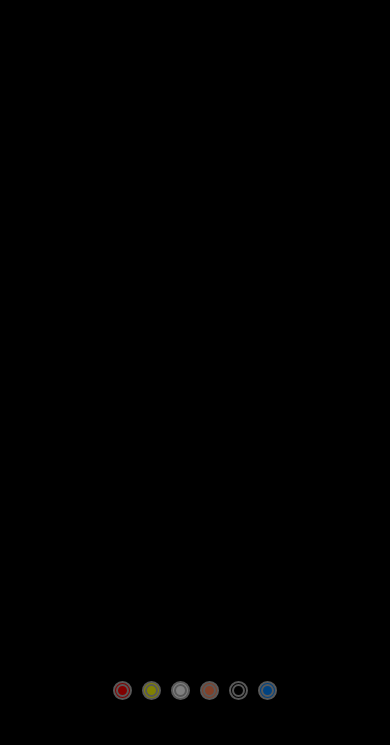
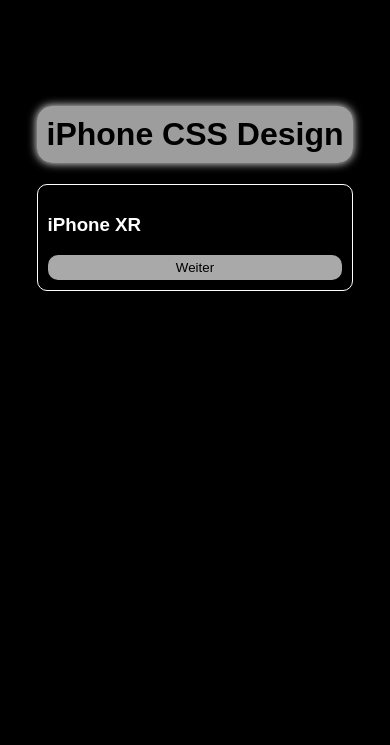
Before and after one commit to n-km/iphone, a plain HTML site: page index.html in a window 390 px wide. Drawn offline with Linux system fonts and the light colour scheme.

Commit message:
iPhone-Liste

```diff
--- a/index.html
+++ b/index.html
@@ -1,50 +1,27 @@
 <!DOCTYPE html>
+
 <html>
     <head>
         <meta charset="utf-8">
         <meta http-equiv="X-UA-Compatible" content="IE=edge">
-        <title>iPhone</title>
+        <title>iPhone-List</title>
         <meta name="description" content="">
         <meta name="viewport" content="width=device-width, initial-scale=1">
         <link rel="stylesheet" href="style.css">
     </head>
     <body>
-
-        <div class="phone" id="RGB">
-            <div class="frame">
-                <div class="display">
-                    <div class="notch">
-
-                    </div>
-                </div>
-            </div>
-            <div class="settings">
-                <div class="bar">
-                    <div class="spec" style="background-color: red;" id="red" onclick="RGB.style.backgoround = 'red'">
-                        <p id="redtext" class="info">red</p>
-                    </div>
-                    <div class="spec" style="background-color: yellow;" id="yellow">
-                        <p id="yellowtext" class="info">yellow</p>
-                    </div>
-                    <div class="spec" style="background-color: white;" id="white">
-                        <p id="whitetext" class="info">white</p>
-                    </div>
-                    <div class="spec" style="background-color: coral;" id="coral">
-                        <p id="coraltext" class="info">coral</p>
-                    </div>
-                    <div class="spec" style="background-color: black;" id="black">
-                        <p id="blacktext" class="info">black</p>
-                    </div>
-                    <div class="spec" style="background-color: rgb(0, 132, 255);" id="blue">
-                        <p id="bluetext" class="info">blue</p>
-                    </div>
-                </div>
-                <br>
-                <br>
+        <div class="details">
+            <h1>iPhone CSS Design</h1>
+        <form action="iphonexr/">
+            <div class="phone">
+                <h3>
+                    iPhone XR
+                </h3>
+                <button type="submit">Weiter</button>
 
             </div>
+        </form>
         </div>
-
         <script src="" async defer></script>
     </body>
 </html>
--- /dev/null
+++ b/iphonexr/style.css
@@ -0,0 +1,148 @@
+body {
+    margin: 0;
+    display: flex;
+    align-items: center;
+    justify-content: center;
+    margin-top: 25vh;
+    background-color: black;
+}
+.phone {
+    height: 450px;
+    width: 230px;
+    background-color: transparent;
+    border-radius: 20px;
+    transition: 0.5s;
+}
+.phone:hover {
+    box-shadow: 0 0 20px white;
+}
+.frame {
+    height: 100%;
+    width: 100%;
+    background-color: black;
+    border-radius: 20px;
+    margin-top: 10px;
+}
+.display {
+    height: 97%;
+    width: 210px;
+    margin-left: 10px;
+    background-color: black;
+    border-radius: 10px;
+    transition: 0.5s;
+    text-align: center;
+}
+.display:hover {
+    background-color: white;
+}
+.notch {
+    width: 65%;
+    height: 20px;
+    margin-left: 17.5%;
+    background-color: black;
+    border-radius: 0 0 50px 50px;
+    margin-top: 5px;
+}
+.settings {
+    display: table;
+    width: 100%;
+}
+.bar {
+  height: 30px;
+    display: flex;
+    justify-content: center;
+    align-items: stretch;
+    margin-top: 5px;
+    transition: 0.5s;
+    border-radius: 30px;
+}
+.bar:hover {
+    background-color: rgba(255, 255, 255, 0.534);
+}
+.spec {
+    height: 5px;
+    width: 5px;
+    border-radius: 100%;
+    background-color: white;
+    padding: 2px;
+    margin: 5px;
+    border-width: 5px;
+    border-color: rgb(175, 175, 175);
+    border-style: double;
+    filter: brightness(0.5);
+    transition: 0.3s;
+    cursor: pointer;
+}
+.spec:hover {
+    filter: brightness(1);
+    height: 15px;
+    width: 15px;
+    border-color: transparent;
+}
+.spec:active {
+  height: 18px;
+  width: 18px;
+  transition: 0s;
+}
+.info {
+    margin-top: 30px;
+    padding: 5px;
+    border-radius: 10px;
+    background-color: white;
+    width: fit-content;
+    transition: 0.5s;
+    font-family: arial;
+    font-size: 10px;
+}
+.apple {
+  height: 15px;
+  width: 15px;
+  background-color: white;
+  border-radius: 100%;
+  margin: 5px;
+  padding: 2px;
+}
+#red > #redtext {
+    display: none;
+  }
+
+#red:hover > #redtext {
+    display: block;
+  }
+  #yellow > #yellowtext {
+    display: none;
+  }
+
+#yellow:hover > #yellowtext {
+    display: block;
+  }
+  #white > #whitetext {
+    display: none;
+  }
+
+#white:hover > #whitetext {
+    display: block;
+  }
+  #coral > #coraltext {
+    display: none;
+  }
+
+#coral:hover > #coraltext {
+    display: block;
+  }
+
+  #black > #blacktext {
+    display: none;
+  }
+
+#black:hover > #blacktext {
+    display: block;
+  }
+
+  #blue > #bluetext {
+    display: none;
+  }
+
+#blue:hover > #bluetext {
+    display: block;
+  }
--- a/style.css
+++ b/style.css
@@ -1,148 +1,45 @@
 body {
     margin: 0;
     display: flex;
+    justify-content: center;
     align-items: center;
-    justify-content: center;
-    margin-top: 25vh;
+    margin-top: 10vh;
     background-color: black;
+    font-family: arial;
+}
+h1 {
+    padding: 10px;
+    border-radius: 15px;
+    background-color: rgba(255, 255, 255, 0.616);
+    box-shadow: 0 0 10px white;
 }
 .phone {
-    height: 450px;
-    width: 230px;
-    background-color: transparent;
-    border-radius: 20px;
-    transition: 0.5s;
+    padding: 10px;
+    border-radius: 10px;
+    transition: 0.2s;
+    cursor: pointer;
+    border-width: 1px;
+    border-style: double;
+    border-color: white;
 }
 .phone:hover {
-    box-shadow: 0 0 20px white;
+    box-shadow: 0 0 10px white;
 }
-.frame {
-    height: 100%;
+.phone h3 {
+    color: white;
+}
+.phone button {
+    color: black;
+    background-color: rgba(255, 255, 255, 0.664);
     width: 100%;
-    background-color: black;
-    border-radius: 20px;
-    margin-top: 10px;
-}
-.display {
-    height: 97%;
-    width: 210px;
-    margin-left: 10px;
-    background-color: black;
-    border-radius: 10px;
-    transition: 0.5s;
-    text-align: center;
-}
-.display:hover {
-    background-color: white;
-}
-.notch {
-    width: 65%;
-    height: 20px;
-    margin-left: 17.5%;
-    background-color: black;
-    border-radius: 0 0 50px 50px;
-    margin-top: 5px;
-}
-.settings {
-    display: table;
-    width: 100%;
-}
-.bar {
-  height: 30px;
-    display: flex;
-    justify-content: center;
-    align-items: stretch;
-    margin-top: 5px;
-    transition: 0.5s;
-    border-radius: 30px;
-}
-.bar:hover {
-    background-color: rgba(255, 255, 255, 0.534);
-}
-.spec {
-    height: 5px;
-    width: 5px;
-    border-radius: 100%;
-    background-color: white;
-    padding: 2px;
-    margin: 5px;
-    border-width: 5px;
-    border-color: rgb(175, 175, 175);
-    border-style: double;
-    filter: brightness(0.5);
-    transition: 0.3s;
-    cursor: pointer;
-}
-.spec:hover {
-    filter: brightness(1);
-    height: 15px;
-    width: 15px;
-    border-color: transparent;
-}
-.spec:active {
-  height: 18px;
-  width: 18px;
-  transition: 0s;
-}
-.info {
-    margin-top: 30px;
     padding: 5px;
     border-radius: 10px;
+    border-width: 0px;
+    cursor: pointer;
+    transition: 0.2s;
+}
+.phone button:hover {
+    color: black;
     background-color: white;
-    width: fit-content;
-    transition: 0.5s;
-    font-family: arial;
-    font-size: 10px;
+
 }
-.apple {
-  height: 15px;
-  width: 15px;
-  background-color: white;
-  border-radius: 100%;
-  margin: 5px;
-  padding: 2px;
-}
-#red > #redtext {
-    display: none;
-  }
-
-#red:hover > #redtext {
-    display: block;
-  }
-  #yellow > #yellowtext {
-    display: none;
-  }
-
-#yellow:hover > #yellowtext {
-    display: block;
-  }
-  #white > #whitetext {
-    display: none;
-  }
-
-#white:hover > #whitetext {
-    display: block;
-  }
-  #coral > #coraltext {
-    display: none;
-  }
-
-#coral:hover > #coraltext {
-    display: block;
-  }
-
-  #black > #blacktext {
-    display: none;
-  }
-
-#black:hover > #blacktext {
-    display: block;
-  }
-
-  #blue > #bluetext {
-    display: none;
-  }
-
-#blue:hover > #bluetext {
-    display: block;
-  }
```
Also changed, not shown: iphonexr/index.html (added, +50 -0 lines).
